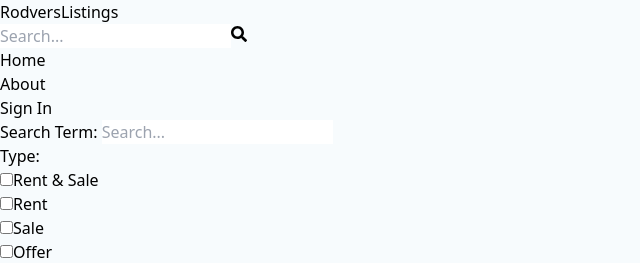
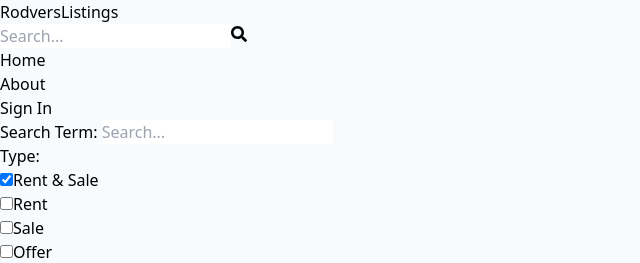
Before and after one commit to rodgersmugagga/listings, a React (Vite) app in the folder client/: page /search in a window 1280 px wide. Shown: the top 263 px of the page, without its empty margins (0-640 px from the left). Built offline with nearby package versions, Linux system fonts and the light colour scheme; no server answers.

Commit message:
add onChange and onSubmit funtionality to the search page

```diff
--- a/client/src/components/Header.jsx
+++ b/client/src/components/Header.jsx
@@ -9,7 +9,8 @@
   console.log(currentUser);
 
   const handleSubmit =(e) => {
-    e.preventDefault();const urlParams = new URLSearchParams(window.location.search);
+    e.preventDefault();
+    const urlParams = new URLSearchParams(window.location.search);
 
     urlParams.set('searchTerm', searchTerm);
     const searchQuery = urlParams.toString();
--- a/client/src/pages/Search.jsx
+++ b/client/src/pages/Search.jsx
@@ -1,36 +1,157 @@
-import React from 'react'
+
+import { useEffect, useState } from 'react';
+import { useNavigate} from 'react-router-dom';
 
 export default function Search() {
+  const [listings, setListings] = useState(null);
+  console.log(listings);
+  const [loading, setLoading] = useState(false);
+  const navigate = useNavigate();
+  const [sidebarData, setSidebarData] = useState({
+    searchTerm: '',
+    type: 'all',
+    parking: false,
+    offer: false,
+    sort: 'createdAt',
+    order: 'desc',
+
+});
+
+//console.log(sidebarData);
+
+
+const handleChange =(e) => {
+  if(e.target.id === 'all' || e.target.id === 'rent' || e.target.id === 'sale'){
+    setSidebarData({...sidebarData, type: e.target.id});
+  }
+
+  if(e.target.id === 'searchTerm'){
+    setSidebarData({...sidebarData, searchTerm: e.target.value});
+  }
+
+  if(e.target.id === 'parking' || e.target.id === 'furnished' || e.target.id === 'offer'){
+    setSidebarData({...sidebarData, [e.target.id]: e.target.checked || e.target.checked === 'true' ? true : false,});
+  }
+
+  if(e.target.id === 'sort_order'){
+    const sort = e.target.value.split('_')[0] || 'created_at';
+    const order = e.target.value.split('_')[1] || 'desc';
+    setSidebarData({...sidebarData, sort, order});
+  }
+
+
+};
+
+  useEffect(() => {
+
+    const urlParams = new URLSearchParams(location.search);
+    const searchTermFromUrl = urlParams.get('searchTerm');
+    const typeFromUrl = urlParams.get('type');
+    const parkingFromUrl = urlParams.get('parking');
+    const offerFromUrl = urlParams.get('offer');
+    const furnishedFromUrl = urlParams.get('furnished');
+    const sortFromUrl = urlParams.get('sort');
+    const orderFromUrl = urlParams.get('order');
+
+
+    if(searchTermFromUrl || parkingFromUrl || offerFromUrl || furnishedFromUrl || sortFromUrl || orderFromUrl || typeFromUrl){
+      setSidebarData({
+        searchTerm: searchTermFromUrl || '',
+        type: typeFromUrl || 'all',
+        parking: parkingFromUrl === 'true' ? true : false,
+        offer: offerFromUrl === 'true' ? true : false,
+        furnished: furnishedFromUrl === 'true' ? true : false,
+        sort: sortFromUrl || 'created_at',
+        order: orderFromUrl || 'desc',
+
+      });
+    }
+
+
+     const fetchListings = async () => {
+      const searchQuery = urlParams.toString();
+
+      try {
+        setLoading(true);
+        const res = await fetch(`${import.meta.env.VITE_API_URL}/api/listing/get?${searchQuery}`);
+        const data = await res.json();
+
+        if (!res.ok) {
+
+          return;
+        }
+
+        setListings(data);
+        setLoading(false);
+      } catch (err) {
+
+        console.error("Listings fetch error:", err.message);
+        setLoading(false);
+
+     }
+    };
+
+    fetchListings();
+
+  }, [location.search]);
+
+
+  // Handle form submission
+  const handleSubmit = async (e) => {
+    e.preventDefault(); // prevent page reload
+
+    try {
+      const urlParams = new URLSearchParams();
+
+      urlParams.set('searchTerm', sidebarData.searchTerm);
+      urlParams.set('type', sidebarData.type);
+      urlParams.set('parking', sidebarData.parking);
+      urlParams.set('furnished', sidebarData.furnished);
+      urlParams.set('offer', sidebarData.offer);
+      urlParams.set('sort', sidebarData.sort);
+      urlParams.set('order', sidebarData.order);
+
+      const searchQuery = urlParams.toString();
+
+      navigate(`/search?${searchQuery}`);
+
+     } catch (error) {
+      console.log(error);
+     }
+  };
+
+    if (loading) return <p className="text-center my-7 text-2xl">Loading...</p>;
+
   return (
     <div className='flex flex-col md:flex-row'>
 
       <div className='p-7 border-b-2 md:border-r-2 md:min-h-screen'>
-        <form className='flex flex-col gap-8'>
+        <form onSubmit={handleSubmit} className='flex flex-col gap-8'>
 
           <div className='flex items-center gap-2'>
             <label className='whitespace-nowrap font-semibold'>Search Term: </label>
-            <input type="text" placeholder="Search..." className="border w-full p-3 rounded-lg" id="searchTerm"/>
+            <input type="text" placeholder="Search..." className="border w-full p-3 rounded-lg" id="searchTerm" onChange={handleChange} value={sidebarData.searchTerm} />
           </div>
 
           <div className='flex flex-wrap items-center gap-2'>
             <label className='whitespace-nowrap font-semibold'>Type: </label>
             <div className='flex gap-2'>
-              <input type="checkbox" className="w-5" id="all"/>
+              <input type="checkbox" className="w-5" id="all" onChange={handleChange} checked={sidebarData.type === 'all'}/>
               <span>Rent & Sale</span>
             </div>
 
             <div className='flex gap-2'>
-              <input type="checkbox" className="w-5" id="rent"/>
+              <input type="checkbox" className="w-5" id="rent"  onChange={handleChange} checked={sidebarData.type === 'rent'}/>
               <span>Rent</span>
             </div>
 
             <div className='flex gap-2'>
-              <input type="checkbox" className="w-5" id="sale"/>
+              <input type="checkbox" className="w-5" id="sale"  onChange={handleChange} checked={sidebarData.type === 'sale'}/>
               <span>Sale</span>
             </div>
 
             <div className='flex gap-2'>
-              <input type="checkbox" className="w-5" id="offer"/>
+              <input type="checkbox" className="w-5" id="offer"  onChange={handleChange} checked={sidebarData.offer}/>
               <span>Offer</span>
             </div>
           </div>
@@ -38,27 +159,27 @@
           <div className='flex flex-wrap items-center gap-2'>
             <label className='whitespace-nowrap font-semibold'>Amenities: </label>
             <div className='flex gap-2'>
-              <input type="checkbox" className="w-5" id="parking"/>
+              <input type="checkbox" className="w-5" id="parking" onChange={handleChange} checked={sidebarData.parking}/>
               <span>Parking</span>
             </div>
 
             <div className='flex gap-2'>
-              <input type="checkbox" className="w-5" id="furnished"/>
+              <input type="checkbox" className="w-5" id="furnished" onChange={handleChange} checked={sidebarData.furnished}/>
               <span>Furnished</span>
             </div>
           </div>
 
           <div className='flex items-center gap-2'>
             <label className='whitespace-nowrap font-semibold'>Sort: </label>
-            <select  className="border p-3 rounded-lg" id="sort_order">
-              <option>Price High to Low</option>
-              <option>Price Low to High</option>
-              <option>Latest</option>
-              <option>Oldest</option>
+            <select onChange={handleChange} defaultValue={'created_at_desc'} className="border p-3 rounded-lg" id="sort_order">
+              <option value='regularPrice_desc'>Price High to Low</option>
+              <option value='regularPrice_asc'>Price Low to High</option>
+              <option value='createdAt_desc'>Latest</option>
+              <option value='createdAt_asc'>Oldest</option>
             </select>
           </div>
 
-           <button type="button" className='text-white border bg-slate-700 p-3 rounded-lg uppercase hover:shadow-lg disabled:opacity-80 mt-4'>Search</button>
+           <button className='text-white border bg-slate-700 p-3 rounded-lg uppercase hover:shadow-lg disabled:opacity-80 mt-4'>Search</button>
 
         </form>
       </div>
```
